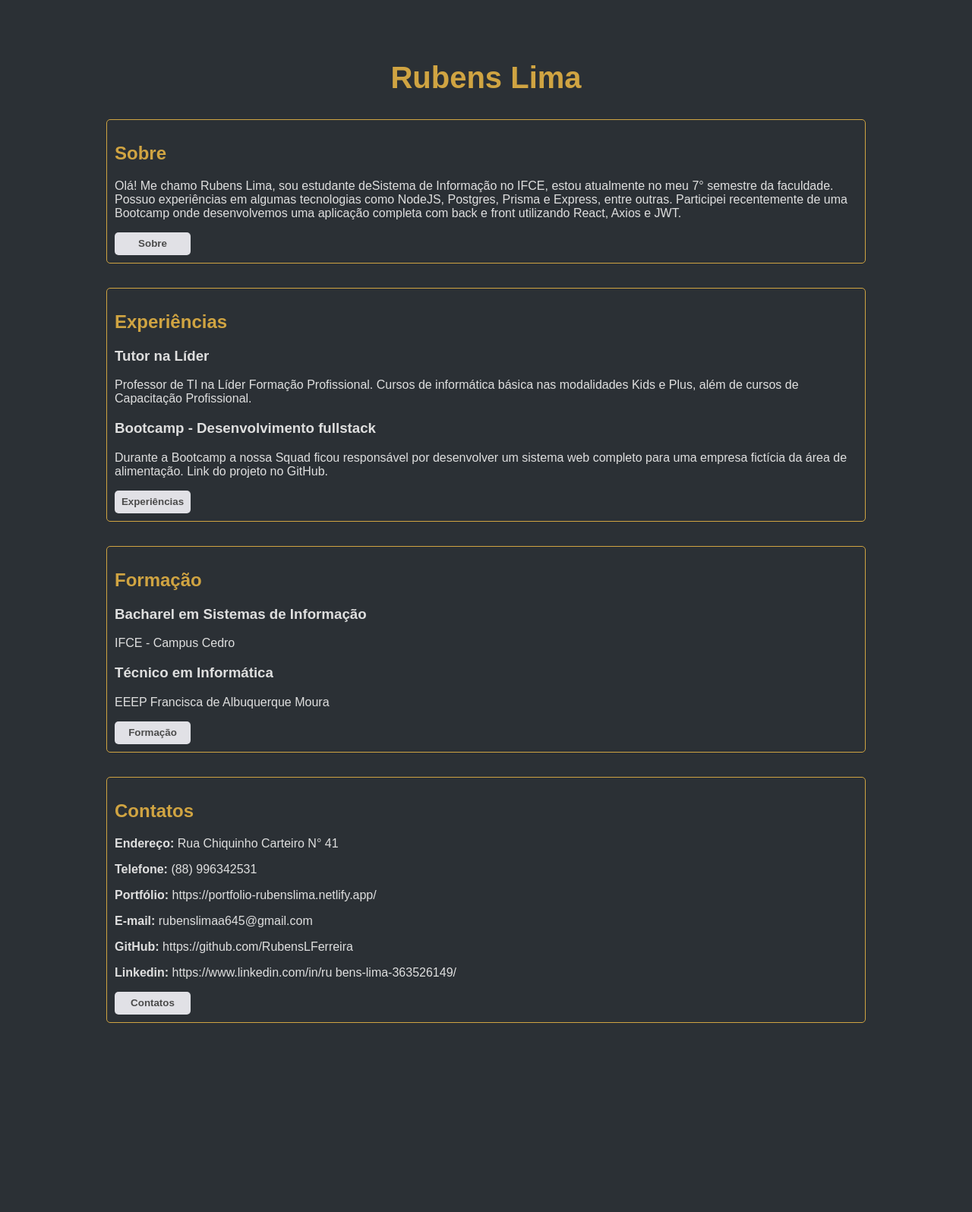
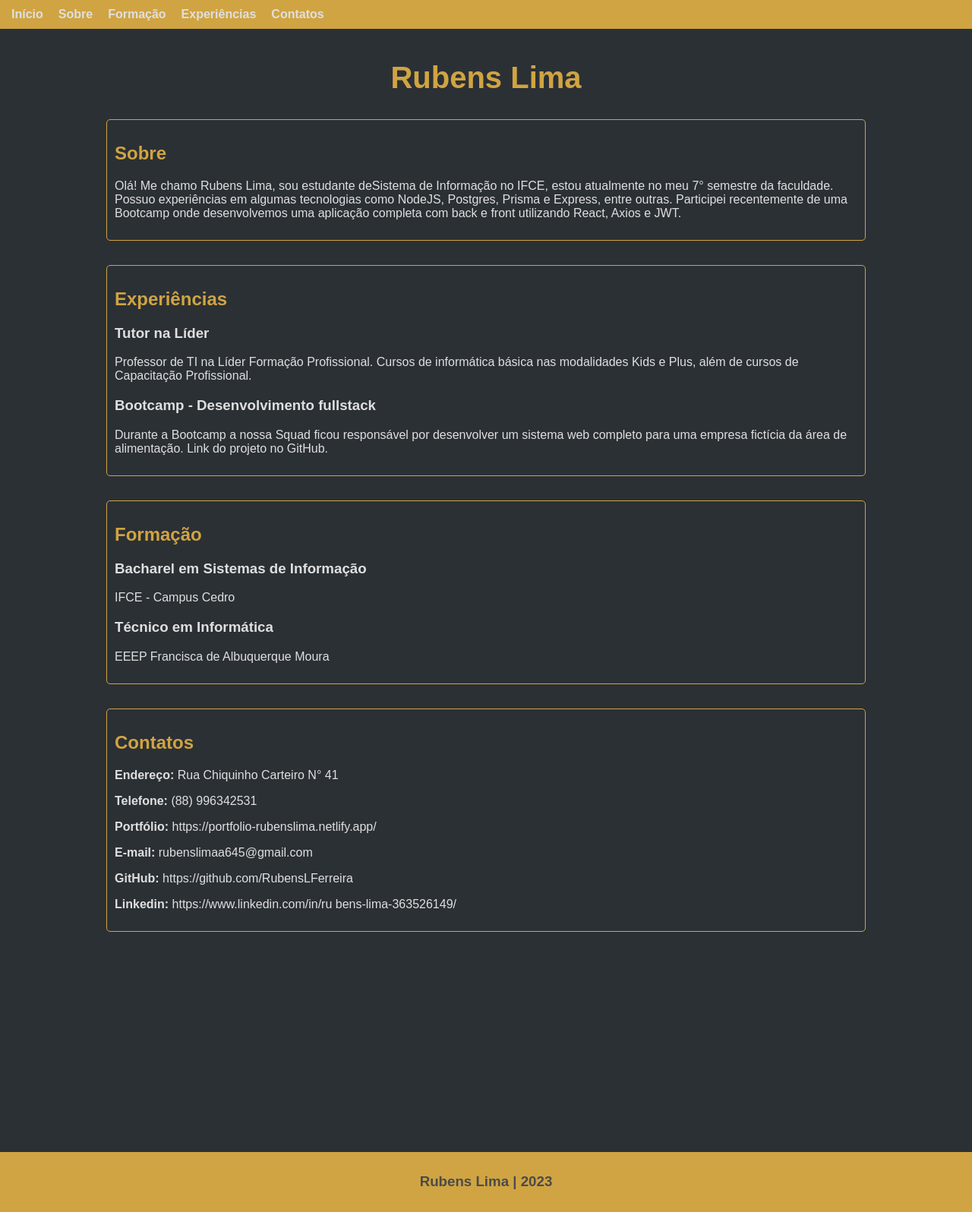
Before and after one commit to RubensLFerreira/pweb1, a Flask app: page / in a window 1280 px wide. Shown: the whole page at 76% size. Before the commit the page ends 1347 px from the top, so only its background shows below. Run offline with Flask 3, Linux system fonts and the light colour scheme.

Commit message:
atualizando flask_01

```diff
--- a/flask_01/static/css/styles.css
+++ b/flask_01/static/css/styles.css
@@ -2,6 +2,9 @@ html, body {
   background-color: #2b3035;
   color: #dfdfdf;
   font-family: Arial, Helvetica, sans-serif;
+  margin: 0;
+  padding: 0;
+  height: 100%;
 }
 
 h1 {
@@ -45,3 +48,45 @@ button:hover {
   background-color: #4b4b4b;
   color: #e1e1e6;
 }
+
+/* Estiliza dos includes */
+.navbar {
+  background-color: #d0a442;
+  padding: 10px;
+  position: fixed;
+  top: 0;
+  width: 100%;
+}
+
+.navbar-nav {
+  list-style-type: none;
+  margin: 0;
+  padding: 0;
+  display: flex;
+}
+
+.nav-item {
+  margin-right: 10px;
+}
+
+.nav-link {
+  text-decoration: none;
+  color: #dfdfdf;
+  font-weight: bold;
+  padding: 5px;
+  transition: .5s;
+}
+
+.nav-link:hover {
+  color: #2b3035;
+}
+
+/* Footer */
+.footer-container {
+  width: 100%;
+  background-color: #d0a442;
+  color: #4b4b4b;
+  padding: 10px 0 10px 0;
+  text-align: center;
+  margin-top: 290px;
+}
--- a/flask_01/templates/contatos.html
+++ b/flask_01/templates/contatos.html
@@ -8,6 +8,7 @@
     <title>Currículo Online</title>
   </head>
   <body>
+    {% include 'includes/navbar.html' %}
     <div class="container-primary">
       <div class="container-second">
         <h1>Contatos</h1>
@@ -19,10 +20,11 @@
         <p>
           <b>Linkedin:</b> https://www.linkedin.com/in/ru bens-lima-363526149/
         </p>
-        <a href="/">
+        <!-- <a href="/">
           <button>Voltar</button>
-        </a>
+        </a> -->
       </div>
     </div>
+    {% include 'includes/footer.html' %}
   </body>
 </html>
--- a/flask_01/templates/experiencias.html
+++ b/flask_01/templates/experiencias.html
@@ -8,6 +8,7 @@
     <title>Currículo Online</title>
   </head>
   <body>
+    {% include 'includes/navbar.html' %}
     <div class="container-primary">
       <h1>Experiências</h1>
       <div class="container-second">
@@ -27,10 +28,11 @@
             alimentação. Link do projeto no GitHub.
           </p>
         </div>
-        <a href="/">
+        <!-- <a href="/">
           <button>Voltar</button>
-        </a>
+        </a> -->
       </div>
     </div>
+    {% include 'includes/footer.html' %}
   </body>
 </html>
--- /dev/null
+++ b/flask_01/templates/includes/footer.html
@@ -0,0 +1,3 @@
+  <footer class="footer-container">
+    <h3>Rubens Lima | 2023</h3>
+  </footer>
--- /dev/null
+++ b/flask_01/templates/includes/navbar.html
@@ -0,0 +1,9 @@
+<nav class="navbar">
+  <ul class="navbar-nav">
+    <li class="nav-item"><a class="nav-link" href="/">Início</a></li>
+    <li class="nav-item"><a class="nav-link" href="/sobre">Sobre</a></li>
+    <li class="nav-item"><a class="nav-link" href="/formacao">Formação</a></li>
+    <li class="nav-item"><a class="nav-link" href="/experiencias">Experiências</a></li>
+    <li class="nav-item"><a class="nav-link" href="/contatos">Contatos</a></li>
+  </ul>
+</nav>
--- a/flask_01/templates/index.html
+++ b/flask_01/templates/index.html
@@ -8,6 +8,7 @@
     <title>Currículo Online</title>
   </head>
   <body>
+    {% include 'includes/navbar.html' %}
     <div class="container-primary">
       <h1>Rubens Lima</h1>
       <div class="container-second">
@@ -20,9 +21,9 @@
           desenvolvemos uma aplicação completa com back e front utilizando
           React, Axios e JWT.
         </p>
-        <a href="/sobre">
+        <!-- <a href="/sobre">
           <button>Sobre</button>
-        </a>
+        </a> -->
       </div>
 
       <div class="container-second">
@@ -43,9 +44,9 @@
             alimentação. Link do projeto no GitHub.
           </p>
         </div>
-        <a href="/experiencias">
+        <!-- <a href="/experiencias">
           <button>Experiências</button>
-        </a>
+        </a> -->
       </div>
 
       <div class="container-second">
@@ -58,9 +59,9 @@
           <h3>Técnico em Informática</h3>
           <p>EEEP Francisca de Albuquerque Moura</p>
         </div>
-        <a href="/formacao">
+        <!-- <a href="/formacao">
           <button>Formação</button>
-        </a>
+        </a> -->
       </div>
 
       <div class="container-second">
@@ -73,10 +74,11 @@
         <p>
           <b>Linkedin:</b> https://www.linkedin.com/in/ru bens-lima-363526149/
         </p>
-        <a href="/contatos">
+        <!-- <a href="/contatos">
           <button>Contatos</button>
-        </a>
+        </a> -->
       </div>
     </div>
+    {% include 'includes/footer.html' %}
   </body>
 </html>
--- a/flask_01/templates/sobre.html
+++ b/flask_01/templates/sobre.html
@@ -8,6 +8,7 @@
     <title>Currículo Online</title>
   </head>
   <body>
+    {% include 'includes/navbar.html' %}
     <div class="container-primary">
       <h1>Sobre</h1>
       <div class="container-second">
@@ -19,10 +20,11 @@
           desenvolvemos uma aplicação completa com back e front utilizando
           React, Axios e JWT.
         </p>
-        <a href="/">
+        <!-- <a href="/">
           <button>Voltar</button>
-        </a>
+        </a> -->
       </div>
     </div>
+    {% include 'includes/footer.html' %}
   </body>
 </html>
```
Also changed, not shown: flask_01/templates/formacao.html (+4 -3 lines).
